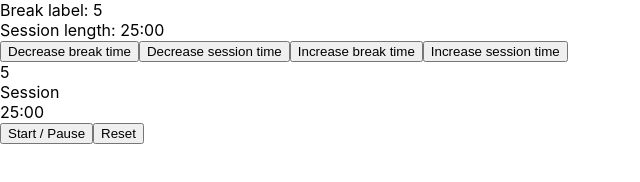
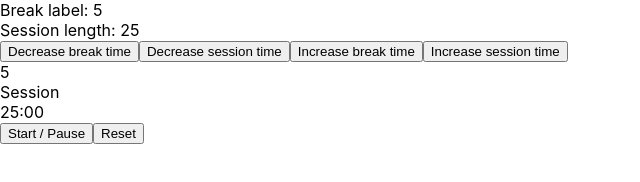
Before and after one commit to azotamiota/work-break-timer, a React app: page / in a window 1280 px wide. Shown: the full height of the page, 0-640 px from the left. Built offline with nearby package versions, Linux system fonts and the light colour scheme.

Commit message:
reset here, new concept started (avoid Date())

```diff
--- a/src/Timer.js
+++ b/src/Timer.js
@@ -1,55 +1,50 @@
 import { useState } from 'react';
 import './Timer.css';
 
-let sessionLength = 25;
+let defaultSessionLength = 25;
+let breakLength = 5;
 let ticker;
 function Timer() {
-  const [isoSeconds, setIsoSeconds] = useState(sessionLength * 60);
-  let time = new Date(sessionLength * 60 * 1000).toISOString().substring(14, 19);
+  const defaultIsoSeconds = defaultSessionLength * 60;
+  const [isoSeconds, setIsoSeconds] = useState(defaultIsoSeconds);
+  let countingTime = new Date(isoSeconds * 1000).toISOString().substring(14, 19);
 
     const sessionIncrement = () => {
-    sessionLength += 1;
-      let updatedTime = new Date(sessionLength * 60 * 1000)
-        .toISOString()
-        .substring(14, 19);
-      document.getElementById(
-        "session-label"
-      ).innerHTML = `Session length: ${updatedTime}`;
-    document.getElementById("time-left").innerHTML = updatedTime;
-    }
+      if (isActive === false) {
+        if (defaultSessionLength <= 59) {
+          defaultSessionLength++;
+          setIsoSeconds(defaultIsoSeconds + 60);
+        }
+        }
+    };
 
   const sessionDecrement = () => {
-    sessionLength -= 1;
-    let updatedTime = new Date(sessionLength * 60 * 1000)
-      .toISOString()
-      .substring(14, 19);
-    document.getElementById(
-      "session-label"
-    ).innerHTML = `Session length: ${updatedTime}`;
-    document.getElementById("time-left").innerHTML = updatedTime;
+    if (isActive === false) {
+      if (defaultSessionLength >= 2) {
+     defaultSessionLength--;
+        setIsoSeconds(defaultIsoSeconds - 60);
+      }
+    }
   };
 
+  const [isActive, setActivity] = useState(false);
+  //useEffect(() => {setActivity(true)}, []);
 
-  const [isActive, setActivity] = useState(false);
   function timerStarter() {
-       if (isActive === false) {
-      setActivity(true);
-       ticker = setInterval(setIsoSeconds((previousSecs) => {
-          return previousSecs - 1;
-        }), 1000);
 
-       }else {clearInterval(ticker);
-       ticker = null;
-        setActivity(false)}
+      if (isActive === false) {
+        ticker = setInterval(secondDecreaser, 1000);
+        setActivity(true);
+      } else {
+        clearInterval(ticker);
+        ticker = null;
+        setActivity(false);
+      }
+        function secondDecreaser() {
+          setIsoSeconds(previousSecs => previousSecs - 1)
+        }
+      }
 
-  }
-
-//  let sessionLength = new Date(userSetIsoSecondsSession * 1000)
-//    .toISOString()
-//    .substring(14, 19);
-
-
-  let breakLength = 5;
   const breakIncrement = () => {
      breakLength++;
      document.getElementById(
@@ -64,22 +59,19 @@ function Timer() {
      ).innerHTML = `Break length: ${breakLength}`;
    };
 
-
-
-
   function reset() {
-    //console.log('this is passed to clearInterval after pressing reset: ', ticker)
-    setIsoSeconds(sessionLength * 60);
     clearInterval(ticker);
     ticker = null;
-document.getElementById("break-length").innerHTML = 'reseted';
-
+    defaultSessionLength = 25;
+    console.log(defaultSessionLength * 60);
+    setActivity(false)
+    setIsoSeconds(defaultSessionLength * 60);
   }
 
   return (
     <>
       <div id="break-label">Break label: {breakLength}</div>
-      <div id="session-label">Session length: {time}</div>
+      <div id="session-label">Session length: {defaultSessionLength}</div>
       <button id="break-decrement" onClick={() => breakDecrement()}>
         Decrease break time
       </button>
@@ -93,10 +85,10 @@ document.getElementById("break-length").innerHTML = 'reseted';
         Increase session time
       </button>
       <div id="break-length">5</div>
-      {/* <div id="session-length">{sessionLength}</div> */}
+      {/* <div id="session-length">{SessionLength}</div> */}
       <div id="timer-label">Session</div>
       <div id="time-left">
-        {time}
+        {countingTime}
       </div>
       <button id="start_stop" onClick={timerStarter}>
         Start / Pause
```
Also changed, not shown: public/index.html (+0 -23 lines).
